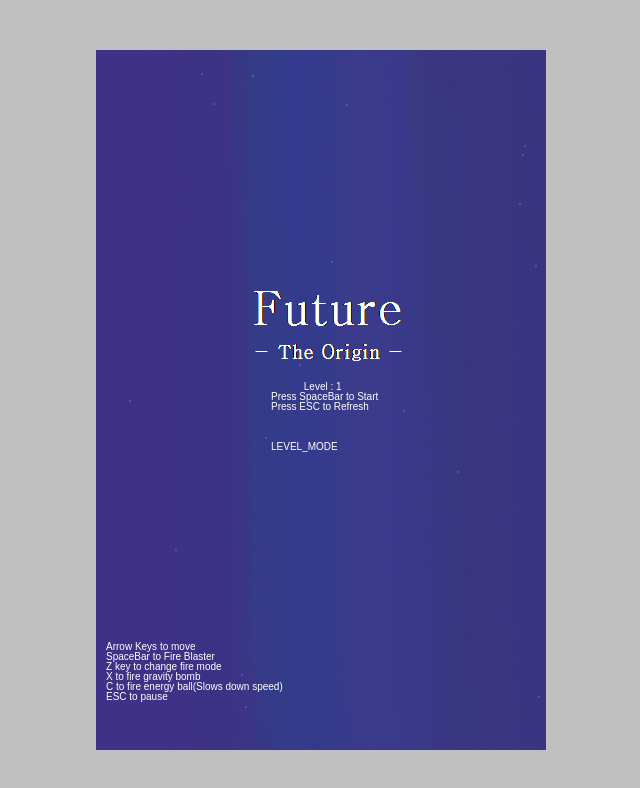
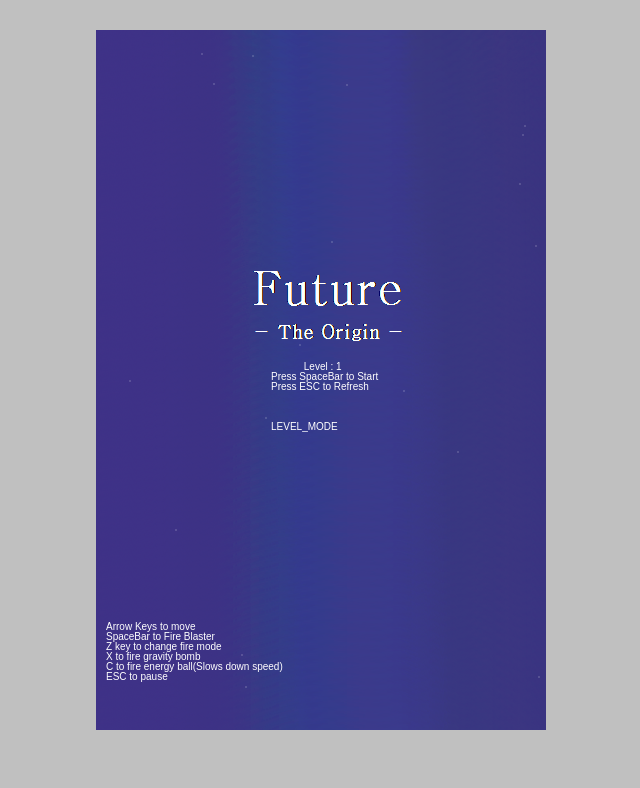
Before and after one commit to Midnev/Future-The-Origin-FINAL, a plain HTML site: page index.html in a window 1280 px wide. Shown: the whole page, without its empty margins (4-644 px from the left). Drawn offline with Linux system fonts and the light colour scheme.

Commit message:
Update index.html

```diff
--- a/index.html
+++ b/index.html
@@ -6,7 +6,7 @@
 
 		body{
 			background-color: #c0c0c0;
-			height:750px;
+			height:700px;
 			width: 650px;
 		}
 		/*@media  (max-width: 480px) {
@@ -20,7 +20,7 @@
 
 		body > .ch{
 			position: absolute;
-			top: 50px;
+			top: 30px;
 			left: 100px
 		}
 		/*body > .ch > #canvas{
```
